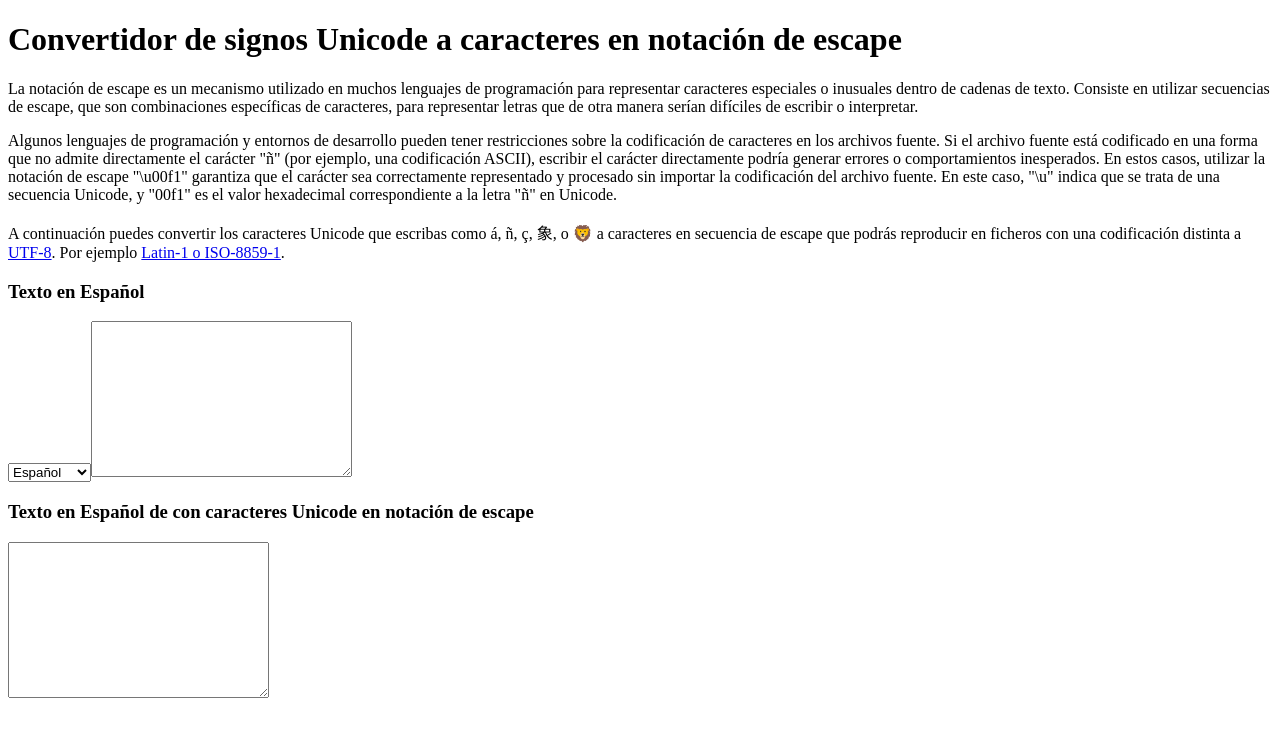
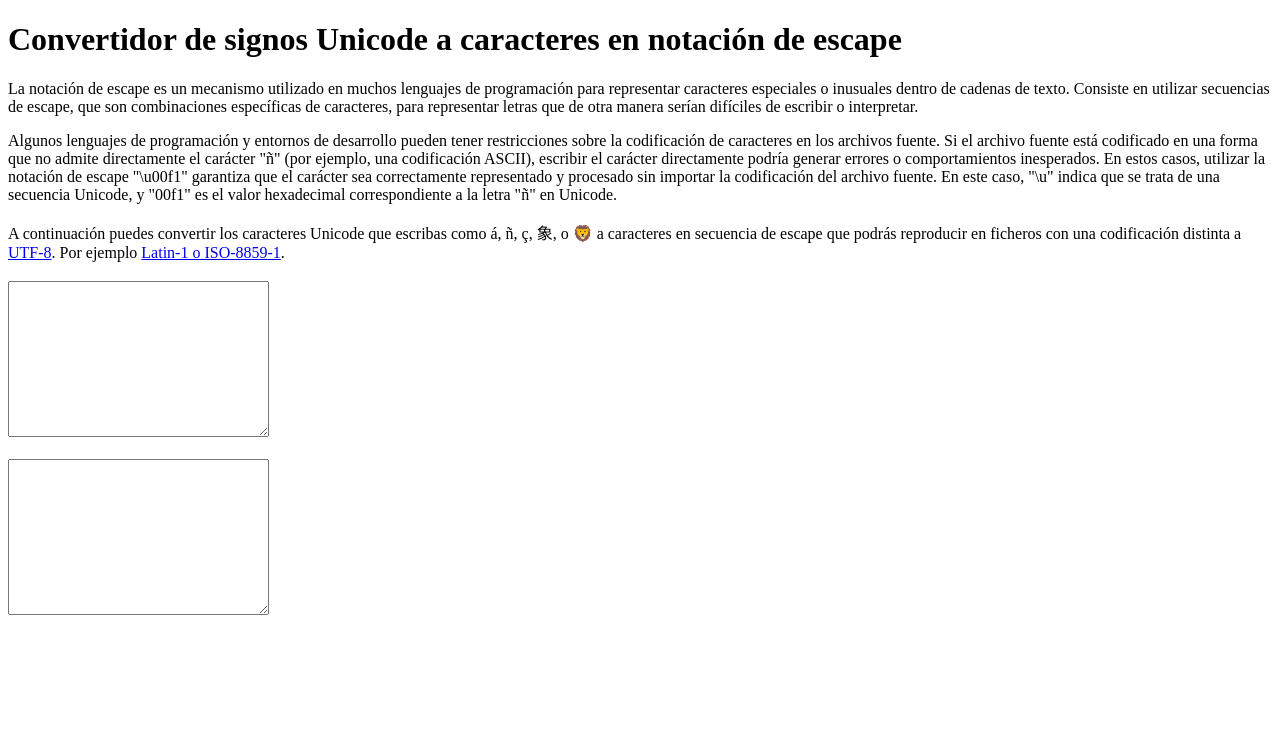
Before and after one commit to anerodata/unicode-app, a React (Vite) app: page / in a window 1280 px wide. Shown: the top 734 px of the page. Built offline with nearby package versions, Linux system fonts and the light colour scheme.

Commit message:
Use default lang to show translator

```diff
--- a/src/App.jsx
+++ b/src/App.jsx
@@ -4,7 +4,6 @@ import ConverterSection from './ConverterSection.jsx'
 import { QueryClient, QueryClientProvider } from "@tanstack/react-query"
 
 const App = () => {
-  const [ showTranslationSection, setShowTranslaionSection ] = useState(false)
   const [ firstTextModifiedHook, setFirstTextModifiedHook ] = useState('')
   const [ secondTextModifiedHook, setSecondTextModifiedHook ] = useState('')
   const [ thirdTextModifiedHook, setThirdTextModifiedHook ] = useState('')
@@ -38,7 +37,6 @@ const App = () => {
           firstValueModified={firstTextModifiedHook}
           secondValueModified={secondTextModifiedHook}
           thirdValueModified={thirdTextModifiedHook}
-          showTranslationSection={showTranslationSection}
         />
       </QueryClientProvider>
     </div>
--- a/src/ConverterSection.jsx
+++ b/src/ConverterSection.jsx
@@ -5,16 +5,16 @@ import { debounceSetup } from './utils.js'
 import langs from './data/langs.js'
 const getTitleSectionTranslated = (langCode) => {
   const lang = langs.find((lang) => lang.code === langCode)
-  return `Texto en ${lang.name} de con caracteres Unicode en notación de escape`
+  return `Texto en ${lang.name} con caracteres Unicode en notación de escape`
 }
 const getTitleSectionUser = (langCode) => {
   const lang = langs.find((lang) => lang.code === langCode)
   return `Texto en ${lang.name}`
 }
 const ConverterSection = (props) => {
-  const [ defaultLangFirst, setDefaultLangFirst ] = useState('es')
-  const [ defaultLangSecond, setDefaultLangSecond ] = useState('en')
-  const [ defaultLangThird, setDefaultLangThird ] = useState('pt')
+  const [ defaultLangFirst, setDefaultLangFirst ] = useState('')
+  const [ defaultLangSecond, setDefaultLangSecond ] = useState('')
+  const [ defaultLangThird, setDefaultLangThird ] = useState('')
   const [ isLoading, setIsLoading ] = useState(false)
   const [ inputValue, setInputValue ] = useState('')
   const debounceMs = 750
@@ -44,7 +44,7 @@ const ConverterSection = (props) => {
     []
   )
   const getTranslationSection = () => {
-    if (props.showTranslationSecion === true) {
+    if (defaultLangFirst !== '') {
       return (
         <div>
         <ConverterSectionFieldset
@@ -68,7 +68,7 @@ const ConverterSection = (props) => {
     }
   }
   useEffect(() => {
-    if (props.showTranslationSecion === true) {
+    if (defaultLangFirst !== '') {
       debounce({
         inputValue: inputValue,
         defaultLangFirst: defaultLangFirst,
@@ -81,17 +81,16 @@ const ConverterSection = (props) => {
     <section>
       <div>
         <ConverterSectionFieldset
-          title={getTitleSectionUser(defaultLangFirst)}
+          //title={getTitleSectionUser(defaultLangFirst)}
           value={inputValue}
           onValueChange={(value) => {
             setInputValue(value)
             props.onTextToReplaceChange(value)
           }}
-          defaultLang={defaultLangFirst}
           onLangChange={(value) => setDefaultLangFirst(value)}
         />
         <ConverterSectionFieldset
-          title={getTitleSectionTranslated(defaultLangFirst)}
+          //title={getTitleSectionTranslated(defaultLangFirst)}
           value={props.firstValueModified}
           readOnly={true}
         />
```
